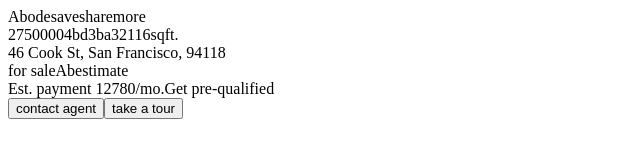
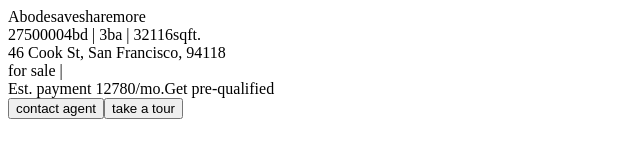
Before and after one commit to Bungal-ow/Contacts, a React app: page / in a window 1280 px wide. Shown: the top 160 px of the page, without its empty margins (0-640 px from the left). Built offline with nearby package versions, Linux system fonts and the light colour scheme; the HTML template or start-up script is replaced by a standard one.

Commit message:
Add two unit tests for Summary

```diff
--- a/client/src/components/Summary.jsx
+++ b/client/src/components/Summary.jsx
@@ -1,25 +1,25 @@
 /* eslint-disable react/button-has-type */
 import React from 'react';
 
-const dd = {
-  price: 2750000,
-  numBD: 4,
-  numBA: 3,
-  sqft: 32116,
-  address: '46 Cook St, San Francisco, 94118',
-  format: 'for sale',
-  hasAbestimate: true,
-  estPayment: 12780,
-};
+// const dd = {
+//   price: 2750000,
+//   numBD: 4,
+//   numBA: 3,
+//   sqft: 32116,
+//   address: '46 Cook St, San Francisco, 94118',
+//   format: 'for sale',
+//   hasAbestimate: true,
+//   estPayment: 12780,
+// };
 
-const hasAbestimate = () => {
-  if (dd.hasAbestimate) {
-    return 'Abestimate';
-  }
-  return '';
-};
+// const hasAbestimate = () => {
+//   if (summary.hasAbestimate) {
+//     return 'Abestimate';
+//   }
+//   return '';
+// };
 
-const Summary = () => (
+const Summary = ({summary}) => (
   <div>
     <div className="header">
       <span>Abode</span>
@@ -29,24 +29,27 @@ const Summary = () => (
     </div>
     <div className="body">
       <div className="specs">
-        <span>{dd.price}</span>
-        <span>{`${dd.numBD}bd`}</span>
-        <span>{`${dd.numBA}ba`}</span>
-        <span>{`${dd.sqft}sqft.`}</span>
+        <span>{summary.price}</span>
+        <span>{`${summary.numBD}bd`}</span>
+        <span> | </span>
+        <span>{`${summary.numBA}ba`}</span>
+        <span> | </span>
+        <span>{`${summary.sqft}sqft.`}</span>
       </div>
       <div className="address">
-        {dd.address}
+        {summary.address}
       </div>
       <div className="format">
         <div>
-          <span>{dd.format}</span>
-          <span>
+          <span>{summary.format}</span>
+          <span> | </span>
+          {/* <span>
             {hasAbestimate()}
-          </span>
+          </span> */}
         </div>
         <div>
           <span>
-            {`Est. payment ${dd.estPayment}/mo.`}
+            {`Est. payment ${summary.estPayment}/mo.`}
           </span>
           <span>
             Get pre-qualified
--- a/client/src/index.jsx
+++ b/client/src/index.jsx
@@ -2,7 +2,18 @@ import React from 'react';
 import ReactDOM from 'react-dom';
 import Summary from './components/Summary';
 
+const summary = {
+  price: 2750000,
+  numBD: 4,
+  numBA: 3,
+  sqft: 32116,
+  address: '46 Cook St, San Francisco, 94118',
+  format: 'for sale',
+  hasAbestimate: true,
+  estPayment: 12780,
+}
+
 ReactDOM.render(
-  <Summary />,
+  <Summary summary={summary} />,
   document.getElementById('app'),
 );
--- a/package.json
+++ b/package.json
@@ -5,6 +5,7 @@
   "main": "./server/index.js",
   "scripts": {
     "test": "jest",
+    "jest:watch": "jest --watch",
     "react-dev": "webpack -d --watch",
     "server": "nodemon \"./server/index.js\"",
     "seed": "node ./database/seed.js"
```
Also changed, not shown: .babelrc, 3 other files (tests, documents, lock files or other folders).
